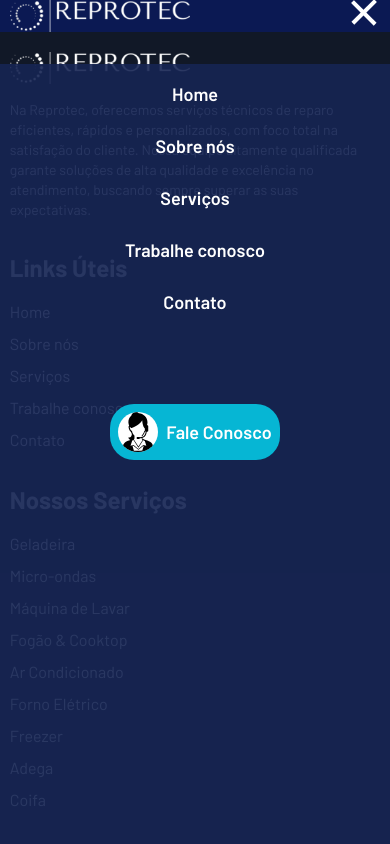
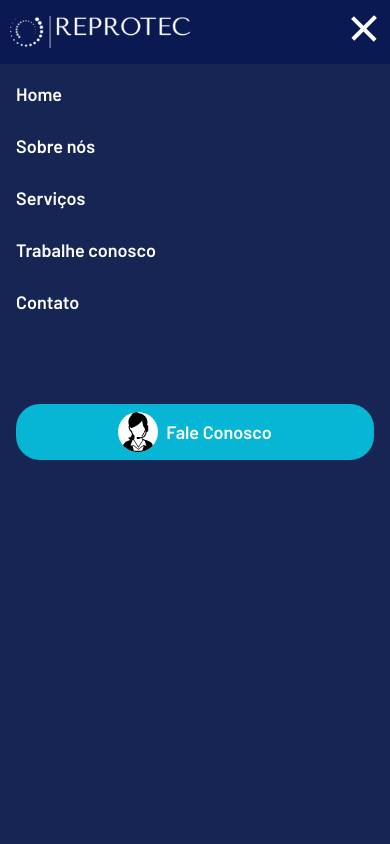
Before and after one commit to Sev7tech/reprotec, a Next.js app: page / in a window 390 px wide. Both pictures are taken after a click on the element 364 px from the left and 16 px from the top of the page. Shown: the top 844 px of the page. Built offline with nearby package versions, Linux system fonts and the light colour scheme.

Commit message:
style: updata header class for responsive layout

```diff
--- a/src/components/Header.tsx
+++ b/src/components/Header.tsx
@@ -15,14 +15,14 @@ const Header = memo(() => {
 
   return (
     <header className="fixed top-0 z-50 w-full bg-midnightBlue">
-      <div className="max-container flexBetween w-95 relative md:py-2">
+      <div className="max-container flexBetween w-95 relative py-4 md:py-2">
         <Brand src="/images/logo-white.png" />
         <nav
-          className={`${menuOpen ? 'translate-x-0 bg-blue-950/90 opacity-100' : '-translate-x-full opacity-0 lg:translate-x-0 lg:opacity-100'} mainNav`}
+          className={`${menuOpen ? 'translate-x-0 bg-blue-950 opacity-100' : '-translate-x-full opacity-0 lg:translate-x-0 lg:opacity-100'} mainNav`}
           role="navigation"
           aria-label={'mainNavigation'}
         >
-          <ul className="gapCol24 lg:flexRow items-center pt-4 lg:space-x-4 lg:p-0">
+          <ul className="gapCol24 lg:flexRow pt-4 lg:space-x-4 lg:p-0">
             {navigatorLinks.map((link) => (
               <li key={link.id}>
                 <Typography.Link
```
